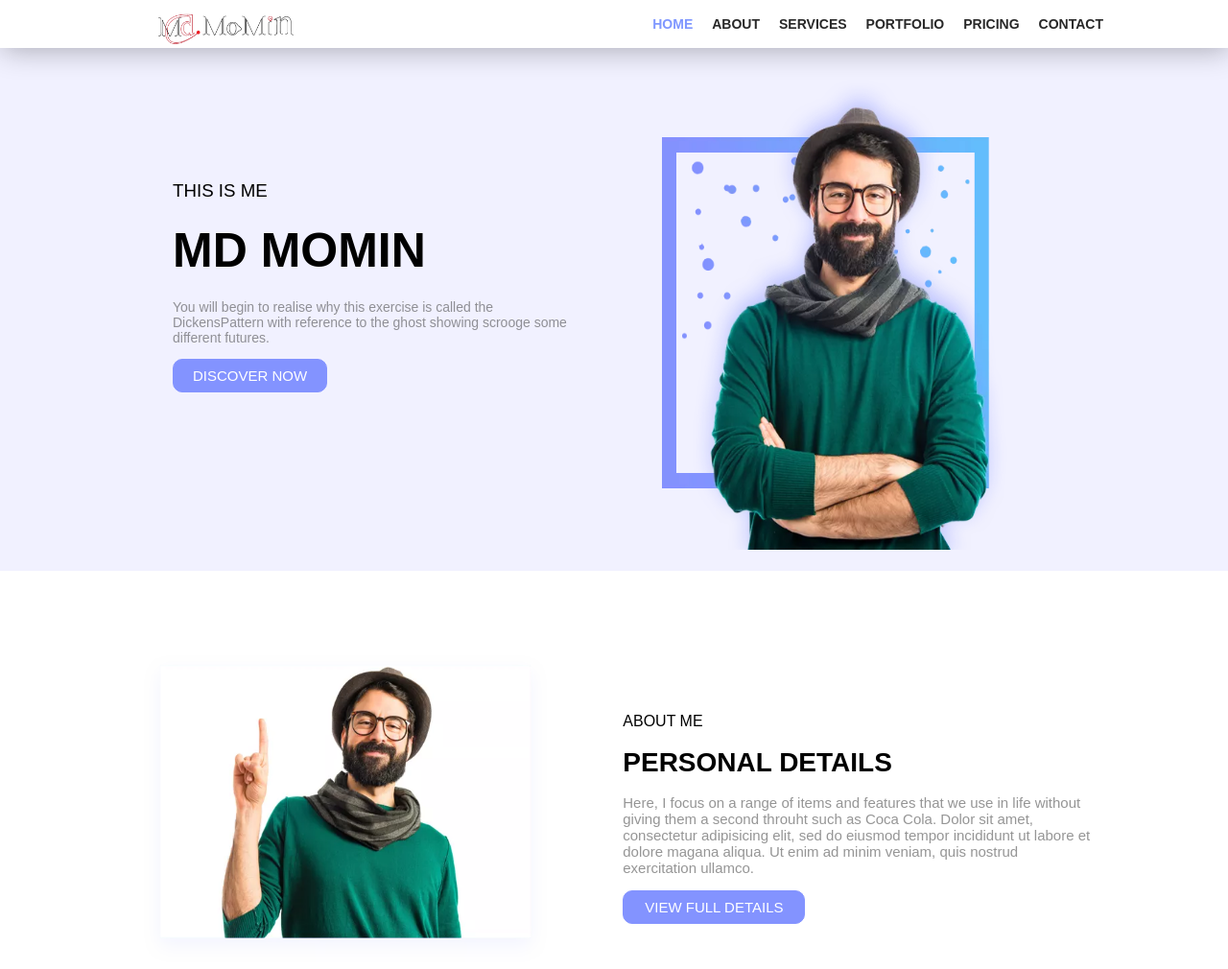
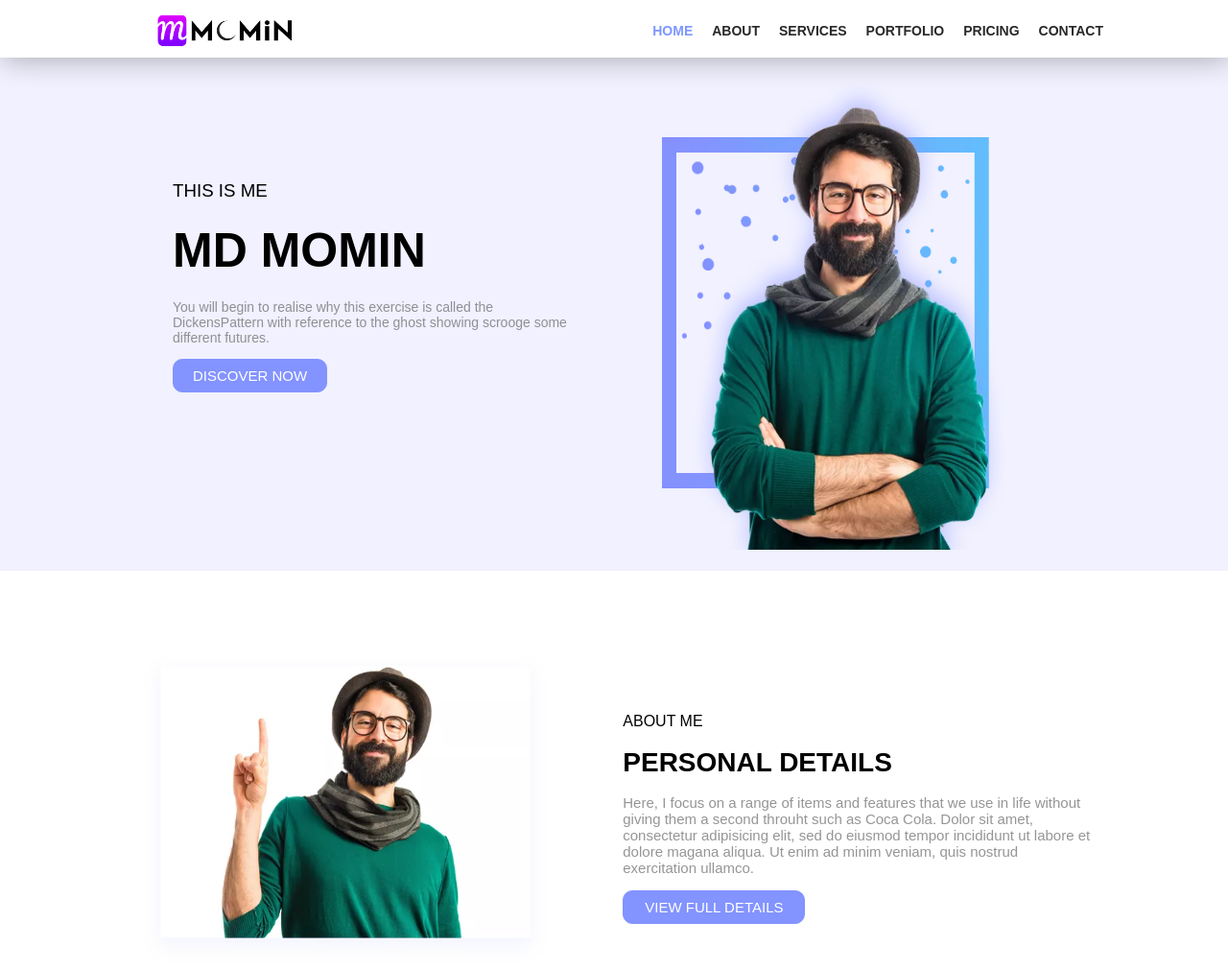
Before and after one commit to mrmominmon/portfolio2, a plain HTML site: page index.html in a window 1280 px wide. Shown: the top 1010 px of the page at 96% size. Drawn offline with Linux system fonts and the light colour scheme.

Commit message:
Add files via upload

```diff
--- a/index.html
+++ b/index.html
@@ -15,7 +15,7 @@
   <!--Header Start-->
   <Header>
     <div class="logo">
-      <img src="img/logo.PNG" class="logo" alt="mylogo">
+      <img src="img/momin-logo.png" class="logo" alt="mylogo">
     </div>
     <div class="nav">
       <input type="checkbox" id="check">
--- a/protfolio.css
+++ b/protfolio.css
@@ -8,7 +8,7 @@ body {
 /*Header part Start*/
 header {
   width: 100%;
-  height: 50px;
+  height: 60px;
   position: fixed;
   background-color: white;
   top: 0px;
@@ -23,20 +23,19 @@ header div {
 }
 
 header .logo {
-  padding: 10px 5px;
+  padding: 3px 5px;
   margin-left: 150px;
 }
 
 header div .logo {
   width: 150px;
-  margin-top: -7px;
   margin-left: 0px;
 }
 
 header .nav {
   position: absolute;
   right: 0px;
-  top: 0px;
+  top: 7px;
   margin-right: 120px;
 }
 
```
Also changed, not shown: img/momin-logo.png (added).
